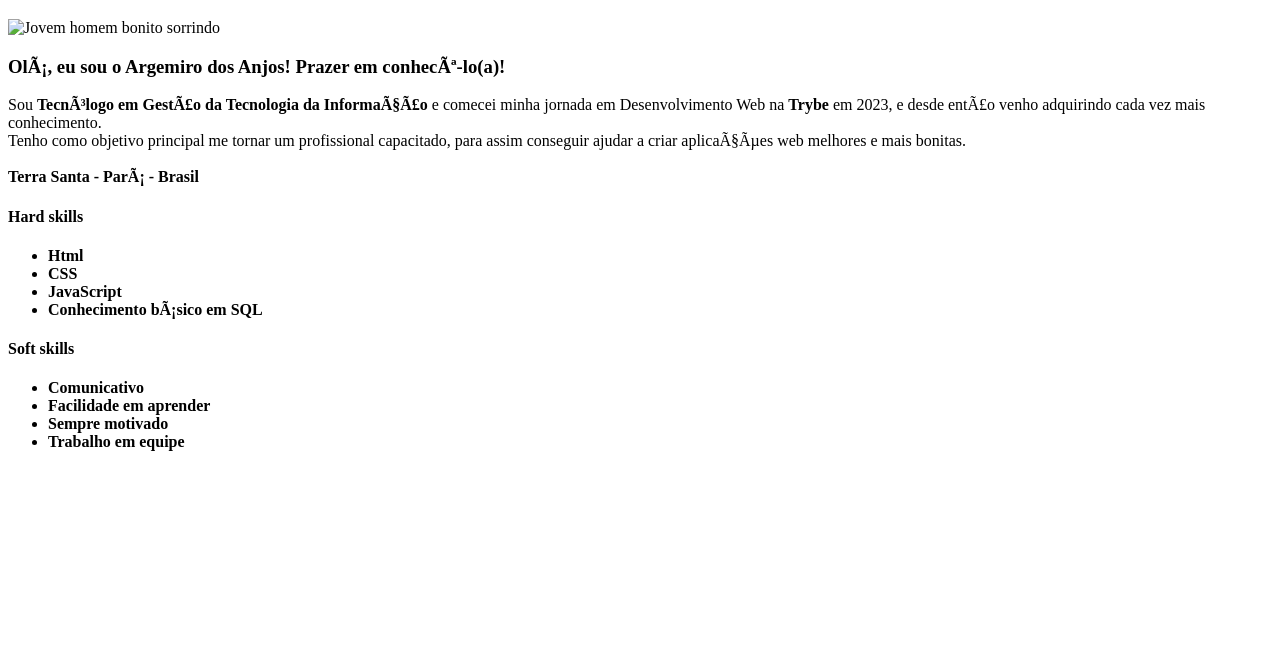
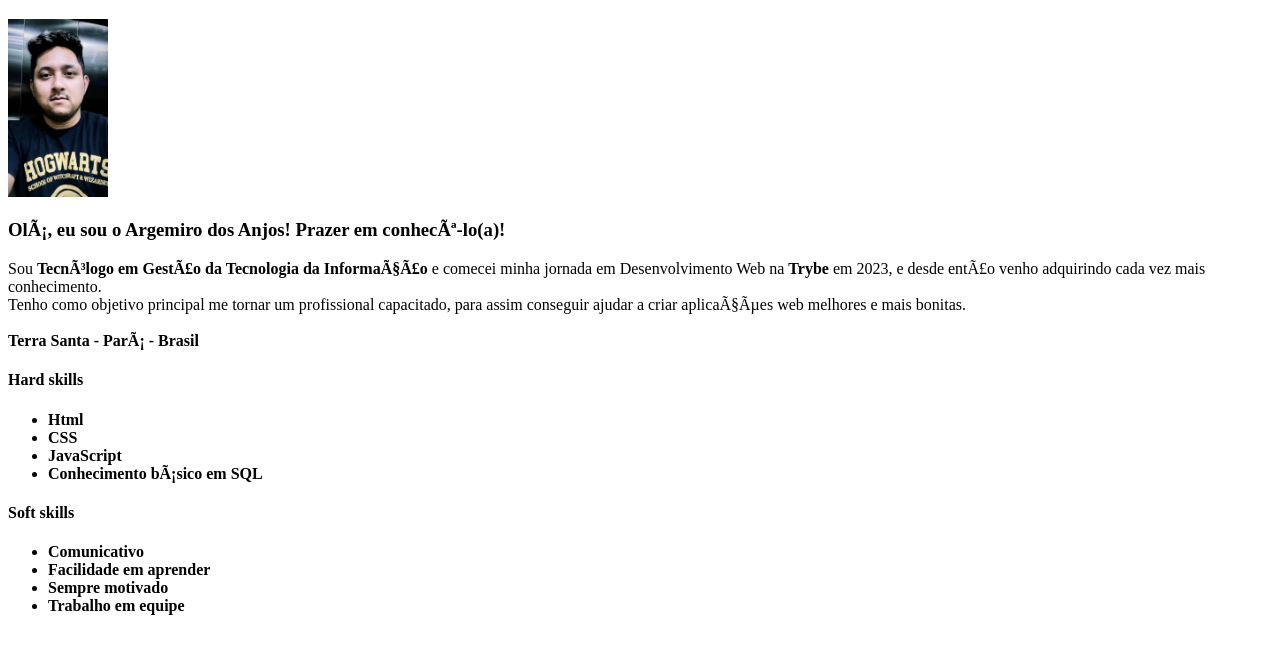
Before and after one commit to argemiroanjos/argemiroanjos.github.io, a plain HTML site: page index.html in a window 1280 px wide. Shown: the part 61-714 px from the top of the page. Drawn offline with Linux system fonts and the light colour scheme.

Commit message:
Atualização imagem profile

```diff
--- a/index.html
+++ b/index.html
@@ -6,7 +6,7 @@
 </head>
 <body>
     <h1>Argemiro dos Anjos | Desenvolvedor Web</h1>
-    <img src="Imagem Portfolio.jpeg" alt="Jovem homem bonito sorrindo" width="100px" <br>
+    <img src="profile.jpeg" alt="Jovem homem bonito sorrindo" width="100px" <br>
 
     <p> <h3>Olá, eu sou o Argemiro dos Anjos! Prazer em conhecê-lo(a)! <br></h3>
         Sou <strong>Tecnólogo em Gestão da Tecnologia da Informação</strong> e comecei minha jornada em Desenvolvimento Web na <strong>Trybe</strong> em 2023, e desde então venho adquirindo cada vez mais conhecimento. <br>
```
